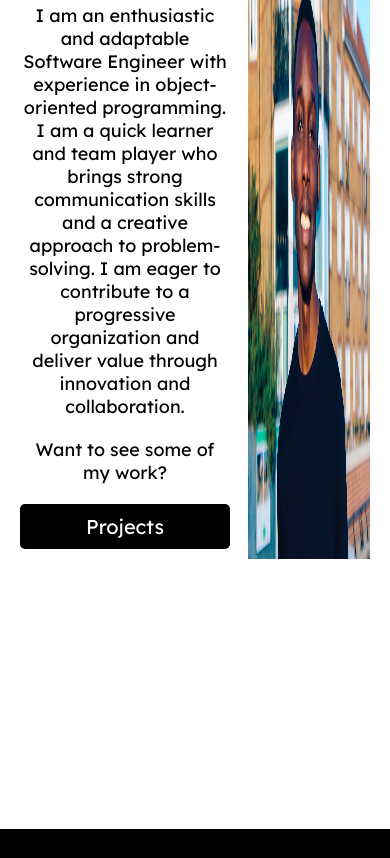
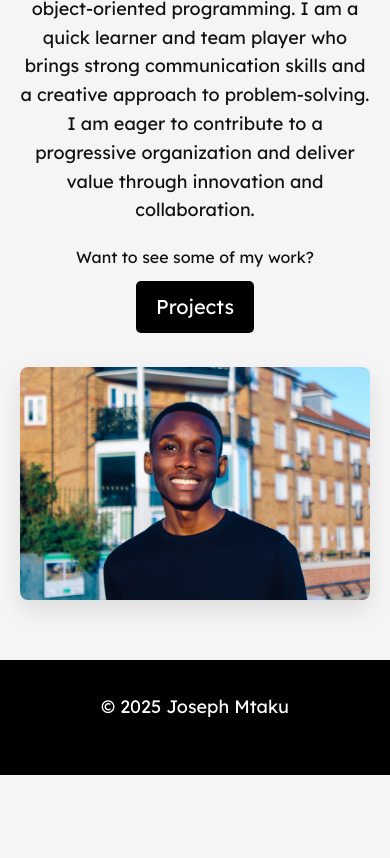
Before and after one commit to Josephmtaku/Joseph-Portfolio-website, a plain HTML site: page HomePage.html in a window 390 px wide. Shown: the part 266-1124 px from the top of the page. After the commit the page ends 1041 px from the top, so only its background shows below. Drawn offline with Linux system fonts and the light colour scheme.

Commit message:
Update download_styles.css

```diff
--- a/download_styles.css
+++ b/download_styles.css
@@ -1,11 +1,16 @@
+/* ===== RESET ===== */
 * {
   margin: 0;
   padding: 0;
   box-sizing: border-box;
 }
 
+/* ===== BASE ===== */
 body {
   font-family: 'Lexend Deca', sans-serif;
+  background-color: #f5f5f5;
+  color: #111;
+  line-height: 1.6;
 }
 
 .container {
@@ -14,6 +19,7 @@ body {
   padding: 0 20px;
 }
 
+/* ===== HEADER ===== */
 header {
   background-color: #000;
   color: #fff;
@@ -24,21 +30,32 @@ header img {
   height: 60px;
 }
 
+nav {
+  display: flex;
+  justify-content: flex-start;
+  align-items: center;
+}
+
 nav a {
   color: #fff;
   margin-left: 20px;
   text-decoration: none;
+  font-size: 16px;
+  font-weight: 400;
+  transition: color 0.3s ease;
 }
 
 nav a:hover {
   text-decoration: underline;
 }
 
+/* ===== MAIN ===== */
 main {
   text-align: center;
   padding: 100px 0;
 }
 
+/* Headings & Paragraphs */
 h1 {
   font-size: 36px;
   margin-bottom: 20px;
@@ -49,10 +66,43 @@ p {
   margin-bottom: 20px;
 }
 
+/* ===== CONTENT SECTION ===== */
+.content {
+  display: flex;
+  justify-content: space-between;
+  align-items: center; /* keeps text and image vertically aligned */
+  gap: 24px;
+  flex-wrap: wrap; /* allows it to stack on small screens */
+}
+
+.text {
+  width: 60%;
+  text-align: left;
+}
+
+.image {
+  width: 35%;
+  text-align: right;
+}
+
+/* ===== IMAGE FIX ===== */
+.image img {
+  display: block;
+  width: 100%;
+  height: auto;          /* preserve aspect ratio */
+  max-height: 70vh;      /* optional: prevents image from being too tall */
+  object-fit: contain;   /* ensures image fits within the box */
+  border-radius: 8px;    /* optional: subtle rounded corners */
+  box-shadow: 0 10px 25px rgba(0, 0, 0, 0.1); /* optional: soft depth */
+}
+
+/* ===== BUTTONS ===== */
 .button-group {
   display: flex;
   flex-direction: column;
+  align-items: flex-start;
 }
+
 .get-started-btn {
   background-color: #000;
   color: #fff;
@@ -60,7 +110,7 @@ p {
   text-decoration: none;
   border-radius: 5px;
   font-size: 20px;
-    transition: background-color 0.3s;
+  transition: background-color 0.3s ease;
   margin-bottom: 10px;
 }
 
@@ -69,31 +119,41 @@ p {
 }
 
 .download-text {
-    margin: 2;
+  margin-bottom: 10px;
+  font-size: 16px;
 }
 
+/* ===== FOOTER ===== */
 footer {
   background-color: #000;
   color: #fff;
   padding: 33px 0;
   text-align: center;
-    margin-top: 170px;
-}
-.content {
-    display: flex;
-    justify-content: space-between;
+  margin-top: auto;
 }
 
-.text {
-    width: 60%;
+/* ===== RESPONSIVE DESIGN ===== */
+@media (max-width: 800px) {
+  main {
+    padding: 60px 0;
   }
 
+  .content {
+    flex-direction: column;
+    text-align: center;
+  }
+
+  .text,
   .image {
-    width: 35%;
-    text-align: right;
+    width: 100%;
+    text-align: center;
   }
 
   .image img {
-    max-width: 100%;
-    height: 100%;
+    max-height: 50vh;
   }
+
+  .button-group {
+    align-items: center;
+  }
+}
```
Lines whose indentation alone changed are shown as unchanged.
